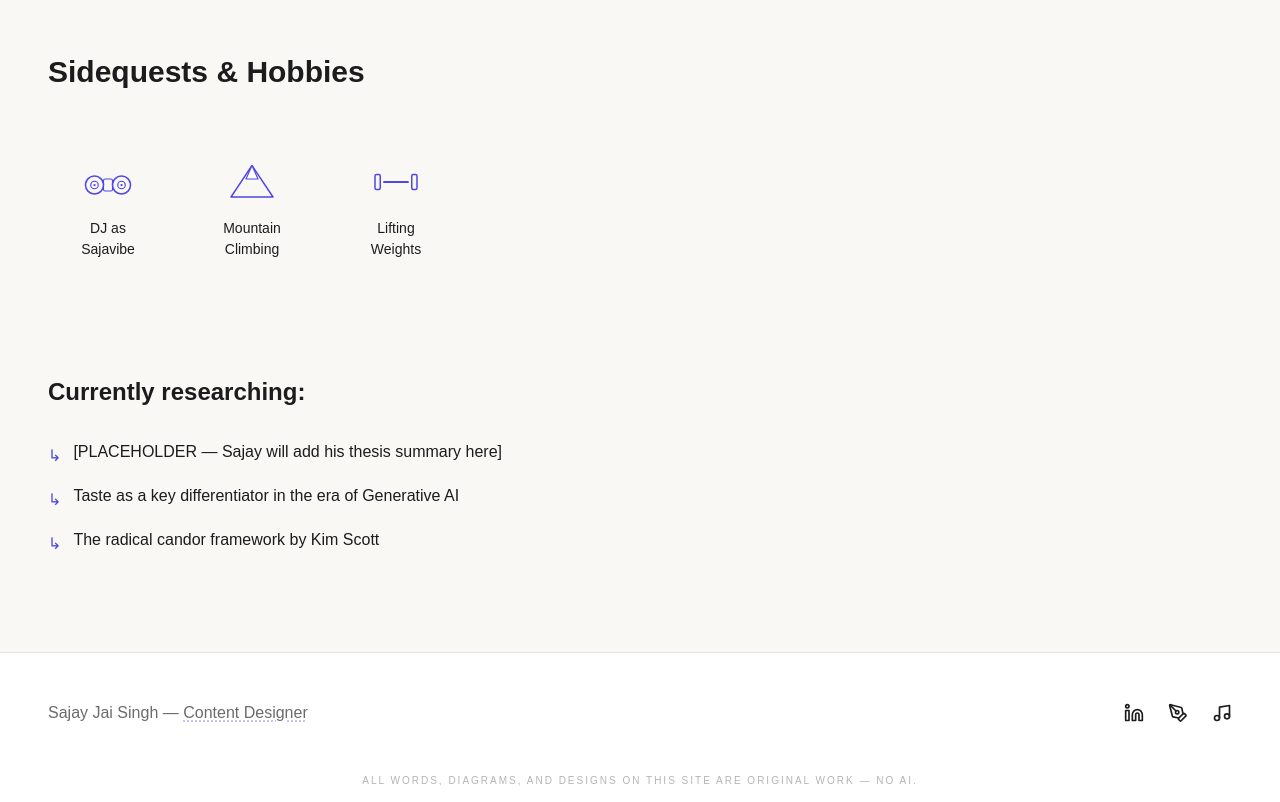
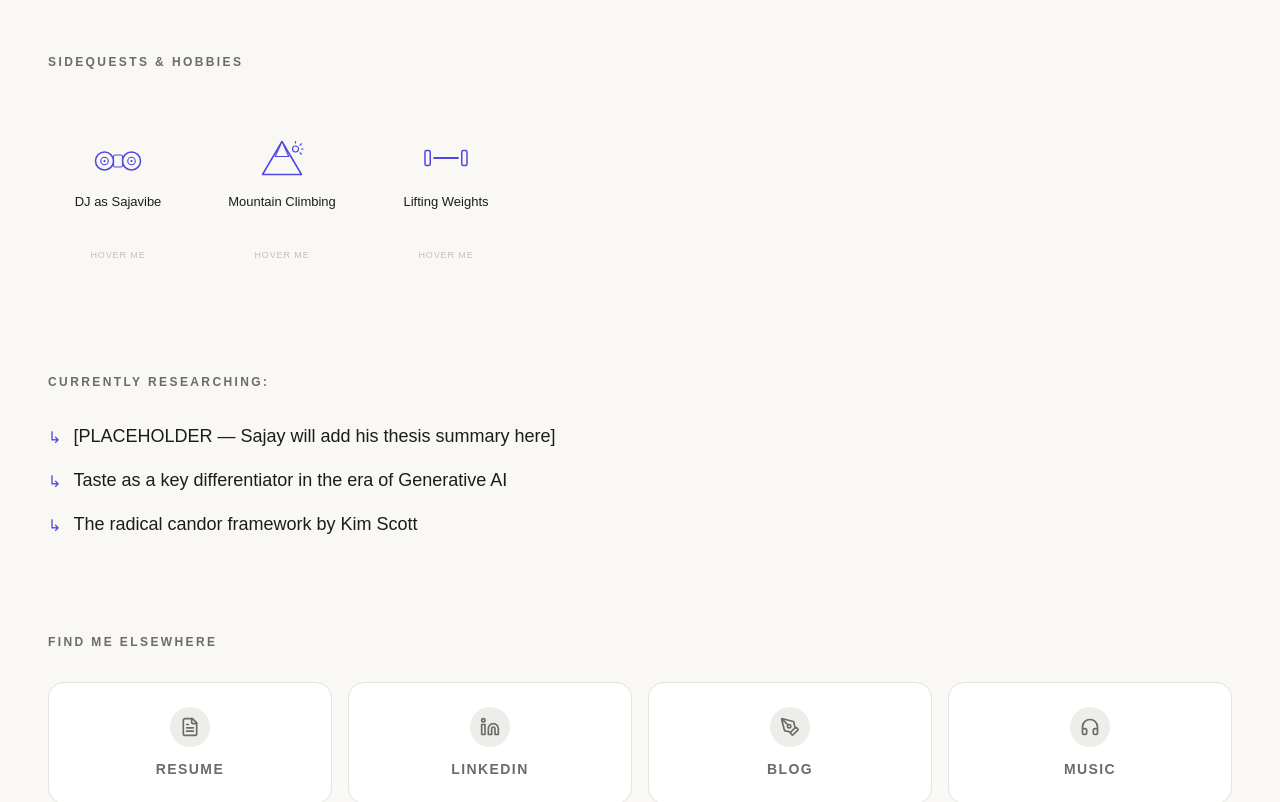
Before and after one commit to SajayCD/contentdesign2026, a React (Vite) app: page /about in a window 1280 px wide. Shown: the part 580-1382 px from the top of the page. Built offline with nearby package versions, Linux system fonts and the light colour scheme; a web font is replaced by a local one.

Commit message:
[dyad] Updated About page with interactive flipping hobby cards, a new social links section, and simplified the global footer. - wrote 4 file(s)

```diff
--- /dev/null
+++ b/src/components/about/HobbyCard.tsx
@@ -0,0 +1,46 @@
+"use client";
+
+import React from 'react';
+import { motion } from 'framer-motion';
+
+interface HobbyCardProps {
+  icon: React.ReactNode;
+  label: string;
+  backText: string;
+  backSymbol: string;
+}
+
+const HobbyCard = ({ icon, label, backText, backSymbol }: HobbyCardProps) => {
+  return (
+    <div className="group w-[140px] h-[160px] [perspective:1000px]">
+      <motion.div
+        className="relative w-full h-full transition-all duration-500 [transform-style:preserve-3d] group-hover:[transform:rotateY(180deg)]"
+      >
+        {/* Front Face */}
+        <div className="absolute inset-0 w-full h-full bg-[#F9F8F5] rounded-xl p-4 flex flex-col items-center justify-center text-center [backface-visibility:hidden]">
+          <div className="mb-3">
+            {icon}
+          </div>
+          <span className="text-[13px] font-medium text-[var(--color-text)] leading-tight" style={{ fontFamily: 'var(--font-body)' }}>
+            {label}
+          </span>
+          <span className="text-[9px] uppercase tracking-widest text-[var(--color-text-muted)] opacity-40 mt-auto">
+            hover me
+          </span>
+        </div>
+
+        {/* Back Face */}
+        <div className="absolute inset-0 w-full h-full bg-[#F9F8F5] rounded-xl p-4 flex flex-col items-center justify-center text-center [backface-visibility:hidden] [transform:rotateY(180deg)]">
+          <span className="text-xl text-[var(--color-accent)] mb-2 font-bold">
+            {backSymbol}
+          </span>
+          <p className="text-[12px] font-medium text-[var(--color-text)] leading-snug" style={{ fontFamily: 'var(--font-body)' }}>
+            {backText}
+          </p>
+        </div>
+      </motion.div>
+    </div>
+  );
+};
+
+export default HobbyCard;
--- /dev/null
+++ b/src/components/about/SocialLinkCard.tsx
@@ -0,0 +1,41 @@
+"use client";
+
+import React from 'react';
+import { LucideIcon } from 'lucide-react';
+import { Link } from 'react-router-dom';
+
+interface SocialLinkCardProps {
+  icon: LucideIcon;
+  label: string;
+  href: string;
+  isExternal?: boolean;
+}
+
+const SocialLinkCard = ({ icon: Icon, label, href, isExternal = false }: SocialLinkCardProps) => {
+  const content = (
+    <div className="flex flex-col items-center justify-center gap-3 p-6 bg-white border border-[var(--color-border)] rounded-2xl hover:border-[var(--color-accent)] hover:shadow-sm transition-all duration-300 group">
+      <div className="w-10 h-10 rounded-full bg-[var(--color-tag-bg)] flex items-center justify-center text-[var(--color-text-muted)] group-hover:text-[var(--color-accent)] group-hover:bg-indigo-50 transition-colors">
+        <Icon size={20} />
+      </div>
+      <span className="font-bold text-sm uppercase tracking-widest text-[var(--color-text-muted)] group-hover:text-[var(--color-text)] transition-colors">
+        {label}
+      </span>
+    </div>
+  );
+
+  if (isExternal) {
+    return (
+      <a href={href} target="_blank" rel="noopener noreferrer" className="block">
+        {content}
+      </a>
+    );
+  }
+
+  return (
+    <Link to={href} className="block">
+      {content}
+    </Link>
+  );
+};
+
+export default SocialLinkCard;
--- a/src/components/layout/Footer.tsx
+++ b/src/components/layout/Footer.tsx
@@ -1,7 +1,7 @@
 "use client";
 
 import React from 'react';
-import { Linkedin, PenTool, Music } from 'lucide-react';
+import { Linkedin, Mail } from 'lucide-react';
 import DictionaryTooltip from '@/components/ui/DictionaryTooltip';
 
 const Footer = () => {
@@ -14,6 +14,13 @@ const Footer = () => {
           </div>
           <div className="flex items-center gap-6">
             <a
+              href="mailto:sajay.contentjedi@gmail.com"
+              className="hover:text-[var(--color-accent)] transition-colors"
+              title="Email"
+            >
+              <Mail size={20} />
+            </a>
+            <a
               href="https://www.linkedin.com/in/sajaysingh/"
               target="_blank"
               rel="noopener noreferrer"
@@ -21,24 +28,6 @@ const Footer = () => {
               title="LinkedIn"
             >
               <Linkedin size={20} />
-            </a>
-            <a
-              href="https://sajaysingh.medium.com/"
-              target="_blank"
-              rel="noopener noreferrer"
-              className="hover:text-[var(--color-accent)] transition-colors"
-              title="Blog"
-            >
-              <PenTool size={20} />
-            </a>
-            <a
-              href="https://www.instagram.com/sajavibe/"
-              target="_blank"
-              rel="noopener noreferrer"
-              className="hover:text-[var(--color-accent)] transition-colors"
-              title="Music"
-            >
-              <Music size={20} />
             </a>
           </div>
         </div>
--- a/src/pages/About.tsx
+++ b/src/pages/About.tsx
@@ -5,7 +5,9 @@ import Navbar from '@/components/layout/Navbar';
 import Footer from '@/components/layout/Footer';
 import { motion } from 'framer-motion';
 import TrackChangesTooltip from '@/components/ui/TrackChangesTooltip';
-import { Globe, Music } from 'lucide-react';
+import { Globe, Music, FileText, Linkedin, PenTool, Headphones } from 'lucide-react';
+import HobbyCard from '@/components/about/HobbyCard';
+import SocialLinkCard from '@/components/about/SocialLinkCard';
 
 const About = () => {
   return (
@@ -49,11 +51,11 @@ const About = () => {
               transition={{ duration: 0.6, delay: 0.2 }}
               className="md:w-[40%] flex justify-center md:justify-end"
             >
-              <div className="w-[240px] h-[240px] md:w-[300px] md:h-[300px] rounded-full overflow-hidden border-4 border-white shadow-xl">
+              <div className="w-[240px] h-[240px] md:w-[300px] md:h-[300px] rounded-full overflow-hidden shadow-none border-none outline-none">
                 <img
                   src="/sajay-photo.jpg"
                   alt="Sajay Jai Singh"
-                  className="w-full h-full object-cover object-[center_top]"
+                  className="w-full h-full object-cover object-[center_top] border-none outline-none"
                 />
               </div>
             </motion.div>
@@ -66,10 +68,11 @@ const About = () => {
             viewport={{ once: true }}
             className="mb-24"
           >
-            <h2 className="text-3xl font-bold mb-12" style={{ fontFamily: 'var(--font-display)' }}>Sidequests & Hobbies</h2>
+            <h2 className="text-xs uppercase tracking-[0.2em] text-[var(--color-text-muted)] font-bold mb-12">Sidequests & Hobbies</h2>
             <div className="flex flex-wrap gap-6">
-              <div className="w-[120px] bg-[#F9F8F5] rounded-xl p-5 flex flex-col items-center text-center">
-                <svg viewBox="0 0 64 64" width="48" height="48" fill="none" xmlns="http://www.w3.org/2000/svg" className="mb-3">
+              <HobbyCard
+                icon={
+                  <svg viewBox="0 0 64 64" width="48" height="48" fill="none" xmlns="http://www.w3.org/2000/svg">
                     <circle cx="14" cy="36" r="12" stroke="#4F46E5" strokeWidth="2"/>
                     <circle cx="14" cy="36" r="5" stroke="#4F46E5" strokeWidth="1.5"/>
                     <circle cx="14" cy="36" r="1.5" fill="#4F46E5"/>
@@ -78,25 +81,41 @@ const About = () => {
                     <circle cx="50" cy="36" r="1.5" fill="#4F46E5"/>
                     <rect x="26" y="28" width="12" height="16" rx="2" stroke="#4F46E5" strokeWidth="1.5"/>
                   </svg>
-                <span className="text-[14px] font-medium text-[var(--color-text)]" style={{ fontFamily: 'var(--font-body)' }}>DJ as Sajavibe</span>
-              </div>
+                }
+                label="DJ as Sajavibe"
+                backText="Sajavibe — on Spotify and Instagram"
+                backSymbol="♪"
+              />
 
-              <div className="w-[120px] bg-[#F9F8F5] rounded-xl p-5 flex flex-col items-center text-center">
-                <svg viewBox="0 0 64 64" width="48" height="48" fill="none" xmlns="http://www.w3.org/2000/svg" className="mb-3">
-                  <path d="M4 52 L32 10 L60 52 Z" stroke="#4F46E5" strokeWidth="2" strokeLinejoin="round"/>
-                  <path d="M24 28 L32 10 L40 28 Z" stroke="#4F46E5" strokeWidth="1.5" strokeLinejoin="round" fill="white"/>
+              <HobbyCard
+                icon={
+                  <svg viewBox="0 0 64 64" width="48" height="48" fill="none" xmlns="http://www.w3.org/2000/svg">
+                    <path d="M6 54 L32 10 L58 54 Z" stroke="#4F46E5" strokeWidth="2" strokeLinejoin="round"/>
+                    <path d="M23 30 L32 10 L41 30 Z" fill="#F9F8F5" stroke="#4F46E5" strokeWidth="1.5" strokeLinejoin="round"/>
+                    <circle cx="50" cy="20" r="4" stroke="#4F46E5" strokeWidth="1.5"/>
+                    <line x1="50" y1="12" x2="50" y2="10" stroke="#4F46E5" strokeWidth="1.5" strokeLinecap="round"/>
+                    <line x1="56" y1="15" x2="58" y2="13" stroke="#4F46E5" strokeWidth="1.5" strokeLinecap="round"/>
+                    <line x1="58" y1="20" x2="60" y2="20" stroke="#4F46E5" strokeWidth="1.5" strokeLinecap="round"/>
+                    <line x1="56" y1="25" x2="58" y2="27" stroke="#4F46E5" strokeWidth="1.5" strokeLinecap="round"/>
                   </svg>
-                <span className="text-[14px] font-medium text-[var(--color-text)]" style={{ fontFamily: 'var(--font-body)' }}>Mountain Climbing</span>
-              </div>
+                }
+                label="Mountain Climbing"
+                backText="Last climb: Glendalough, Co. Wicklow"
+                backSymbol="★"
+              />
 
-              <div className="w-[120px] bg-[#F9F8F5] rounded-xl p-5 flex flex-col items-center text-center">
-                <svg viewBox="0 0 64 64" width="48" height="48" fill="none" xmlns="http://www.w3.org/2000/svg" className="mb-3">
+              <HobbyCard
+                icon={
+                  <svg viewBox="0 0 64 64" width="48" height="48" fill="none" xmlns="http://www.w3.org/2000/svg">
                     <line x1="16" y1="32" x2="48" y2="32" stroke="#4F46E5" strokeWidth="2.5" strokeLinecap="round"/>
                     <rect x="4" y="22" width="7" height="20" rx="2" stroke="#4F46E5" strokeWidth="2"/>
                     <rect x="53" y="22" width="7" height="20" rx="2" stroke="#4F46E5" strokeWidth="2"/>
                   </svg>
-                <span className="text-[14px] font-medium text-[var(--color-text)]" style={{ fontFamily: 'var(--font-body)' }}>Lifting Weights</span>
-              </div>
+                }
+                label="Lifting Weights"
+                backText="The gym is my second office"
+                backSymbol="↑"
+              />
             </div>
           </motion.section>
 
@@ -104,8 +123,9 @@ const About = () => {
             initial={{ opacity: 0, y: 20 }}
             whileInView={{ opacity: 1, y: 0 }}
             viewport={{ once: true }}
+            className="mb-24"
           >
-            <h2 className="text-2xl font-bold mb-8">Currently researching:</h2>
+            <h2 className="text-xs uppercase tracking-[0.2em] text-[var(--color-text-muted)] font-bold mb-8">Currently researching:</h2>
             <ul className="space-y-4">
               {[
                 '[PLACEHOLDER — Sajay will add his thesis summary here]',
@@ -114,11 +134,26 @@ const About = () => {
               ].map((item, i) => (
                 <li key={i} className="flex items-start gap-3">
                   <span className="text-[var(--color-accent)] mt-1">↳</span>
-                  <span>{item}</span>
+                  <span className="text-lg">{item}</span>
                 </li>
               ))}
             </ul>
           </motion.div>
+
+          {/* Find me elsewhere Section */}
+          <motion.section
+            initial={{ opacity: 0, y: 20 }}
+            whileInView={{ opacity: 1, y: 0 }}
+            viewport={{ once: true }}
+          >
+            <h2 className="text-xs uppercase tracking-[0.2em] text-[var(--color-text-muted)] font-bold mb-8">Find me elsewhere</h2>
+            <div className="grid grid-cols-2 md:grid-cols-4 gap-4">
+              <SocialLinkCard icon={FileText} label="Resume" href="/resume" />
+              <SocialLinkCard icon={Linkedin} label="LinkedIn" href="https://www.linkedin.com/in/sajaysingh/" isExternal />
+              <SocialLinkCard icon={PenTool} label="Blog" href="https://sajaysingh.medium.com/" isExternal />
+              <SocialLinkCard icon={Headphones} label="Music" href="https://www.instagram.com/sajavibe/" isExternal />
+            </div>
+          </motion.section>
         </div>
       </main>
 
```
Lines whose indentation alone changed are shown as unchanged.
